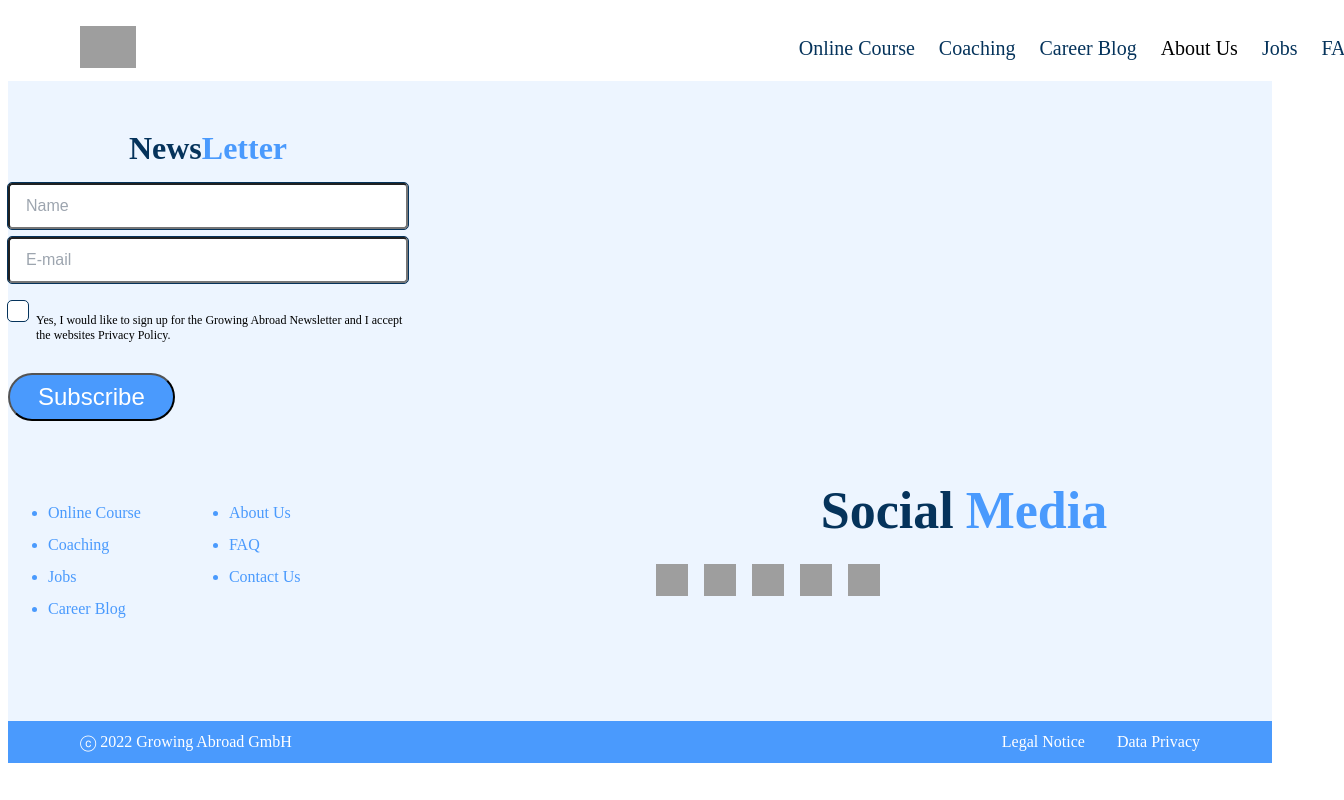
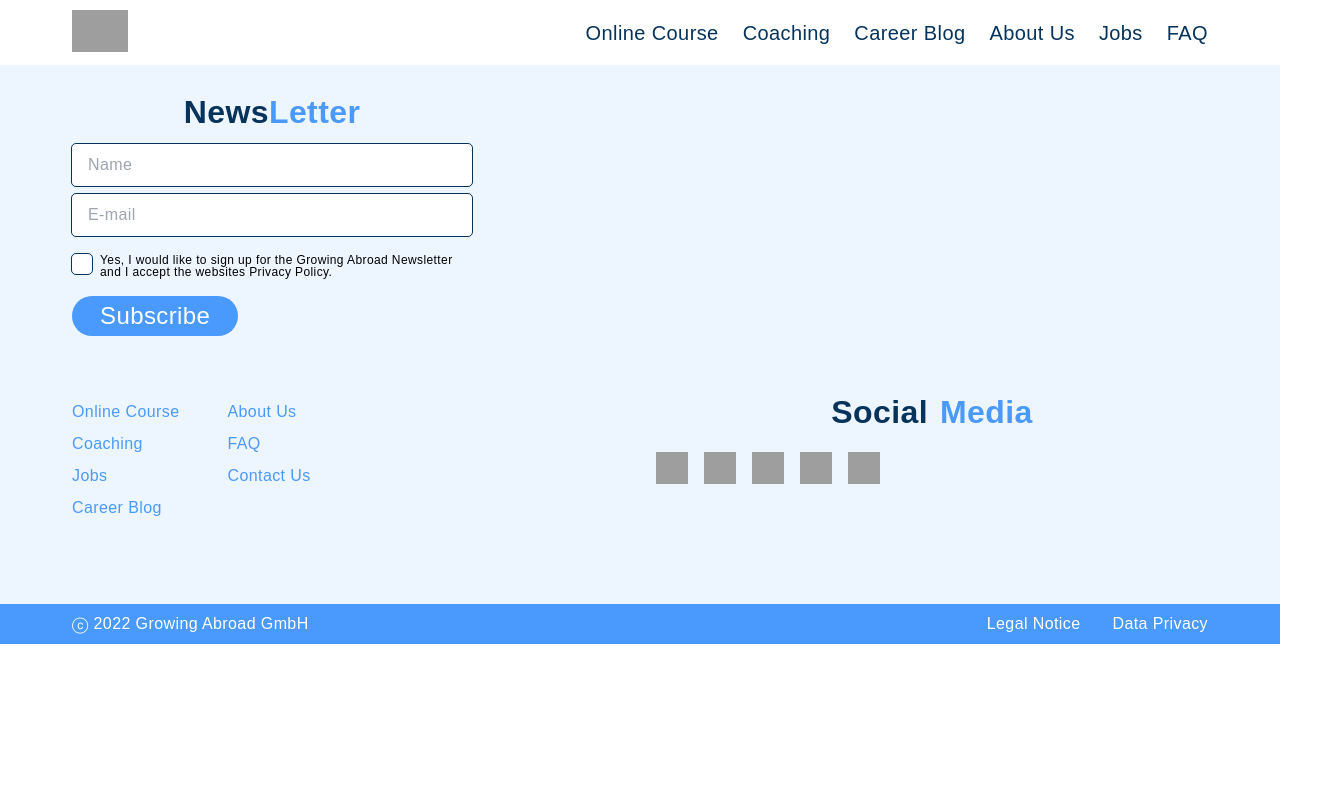
Before and after one commit to Growing-Abroad/client, a Next.js app: page / in a window 1280 px wide. Shown: the whole page, 1344 px wide, since content can reach past the window. Built offline with nearby package versions, Linux system fonts and the light colour scheme; grey boxes are pictures that could not be loaded.

Commit message:
fix: header and global styles

```diff
--- a/pages/_app.tsx
+++ b/pages/_app.tsx
@@ -3,6 +3,7 @@
 import type { NextPage } from 'next'
 import type { AppProps } from 'next/app'
 import "../src/components/Header/modules/style.css"
+import { MyThemeProvider } from '../src/styles/MyThemeProvider'
 
 export type NextPageWithLayout<P = Record<string, unknown>, IP = P> = NextPage<P, IP> & {
   getLayout?: (page: ReactElement) => ReactNode
@@ -16,5 +17,9 @@
   // Use the layout defined at the page level, if available
   const getLayout = Component.getLayout ?? ((page) => page)
 
-  return getLayout(<Component {...pageProps} />)
+  return getLayout(
+    <MyThemeProvider>
+      <Component {...pageProps} />
+    </MyThemeProvider>
+  )
 }
--- a/src/components/Header/Header.style.ts
+++ b/src/components/Header/Header.style.ts
@@ -54,7 +54,7 @@
 
   a {
     text-decoration: none;
-    color: black;
+    color: ${primaryBlue};;
   }
 
   @media (max-width: 768px) {
--- a/src/components/two-color-title/index.tsx
+++ b/src/components/two-color-title/index.tsx
@@ -1,6 +1,4 @@
-import { theme } from '@styles/theme';
-import { TwoColorTitleWrapper } from './style';
-
+import { TwoColorTitleWrapper, Text } from './style';
 export interface TwoColorTitleParameters {
   text1: string;
   text2: string;
@@ -8,7 +6,6 @@
   fontSize?: string;
   style?: any;
   fullWidth?: boolean;
-  upperCase?: boolean
 }
 
 const TwoColorTitle: React.FC<TwoColorTitleParameters> = ({
@@ -17,21 +14,17 @@
   hasSpaceBtw,
   fontSize,
   fullWidth,
-  upperCase,
   style
 }) => {
-  const {
-    colors: { primaryBlue, secondaryBlue },
-  } = theme;
 
   return (
     <TwoColorTitleWrapper style={{ gap: hasSpaceBtw ? '12px' : '0', width: fullWidth ? '100%' : '100%', ...style }}>
-      <span style={{ color: primaryBlue, fontSize: fontSize || '', textTransform: upperCase ? 'uppercase' : 'initial' }}>
+      <Text color={'primaryBlue'} fontSize={fontSize || '2rem'} >
         {text1}
-      </span>
-      <span style={{ color: secondaryBlue, fontSize: fontSize || '', textTransform: upperCase ? 'uppercase' : 'initial' }}>
+      </Text>
+      <Text color={'secondaryBlue'} fontSize={fontSize || '2rem'}>
         {text2}
-      </span>
+      </Text>
     </TwoColorTitleWrapper >
   );
 }
--- a/src/components/two-color-title/style.ts
+++ b/src/components/two-color-title/style.ts
@@ -1,29 +1,29 @@
-import { variables } from "@/styles/global-variables";
+import { variables } from "@styles/global-variables";
+import { theme } from '@styles/theme';
 import styled from "styled-components";
 
-const { sizes: { mediaQuery, globalHorizontalPadding, globalHoriznalPaddingMobile } } = variables;
+const { sizes: { mediaQuery } } = variables;
 
 export const TwoColorTitleWrapper = styled.div`
   display: flex;
   flex-wrap: wrap;
-  justify-content: center;
+  justify-content: flex-start;
   font-weight: 600;
   width: max-content;
-  font-size: 3.25rem;
-
-
-  span {
-    text-align: center;
-  }
+  font-size: 2.5rem;
 
   @media (max-width: ${mediaQuery}) {
     justify-content: center;
-    width: 100%;
-
-
-    span {
-      font-size: 2.5rem;
-      text-overflow: wrap;
-    }
   }
 `
+
+interface IText {
+  color: string;
+  fontSize: string;
+}
+
+export const Text = styled.span<IText>`
+  color: ${({ color }) => theme.colors[color]};
+  font-size: ${({ fontSize }) => fontSize};
+  text-align: center;
+`
```
Also changed, not shown: 1 other file (tests, documents, lock files or other folders).
